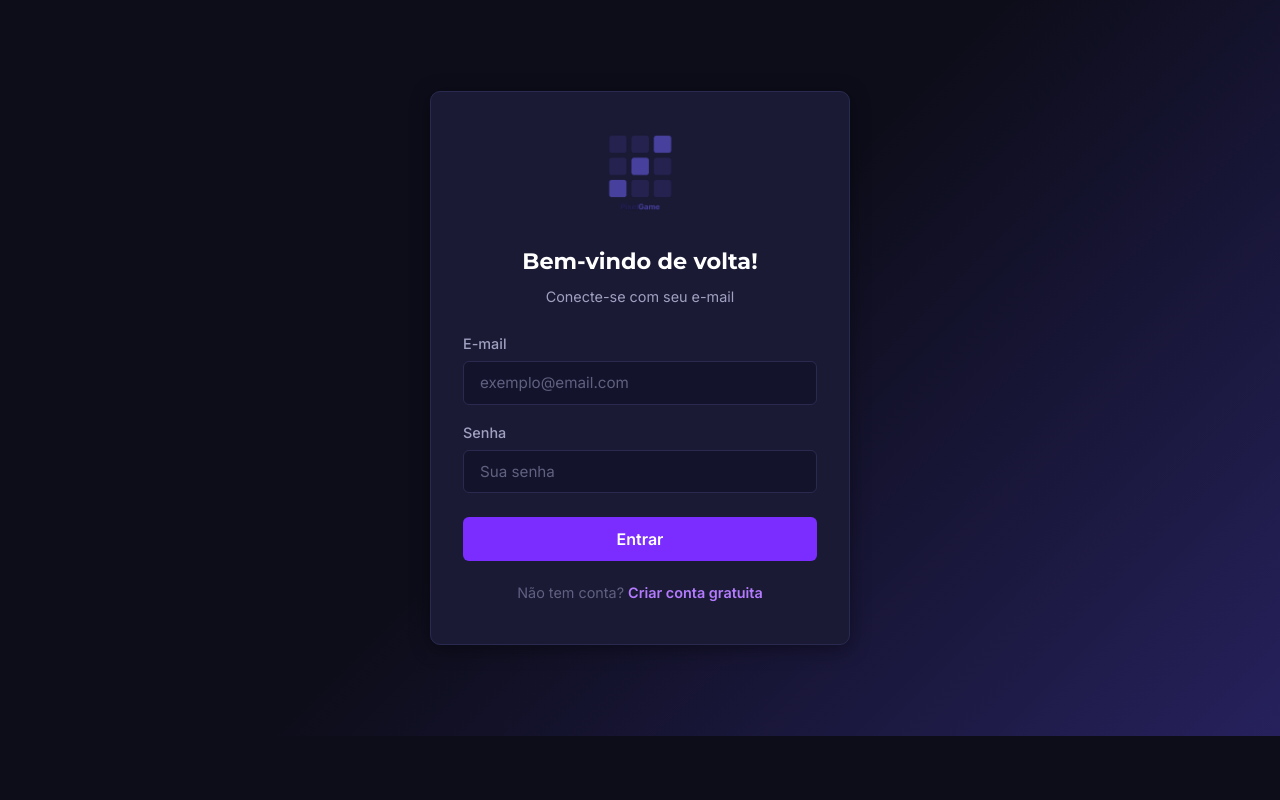
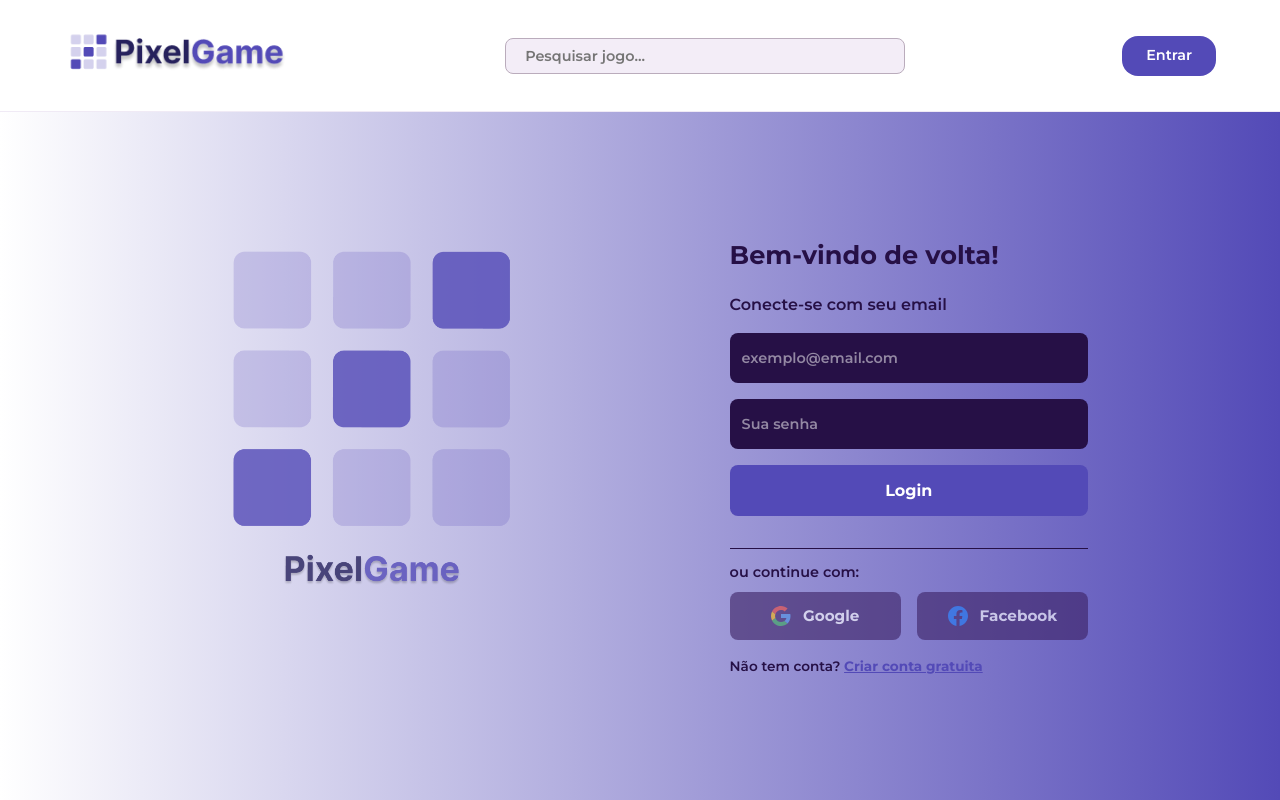
Before and after one commit to rosanadev/A3-PixelGame, a React (Vite) app in the folder src/: page /login in a window 1280 px wide. Built offline with nearby package versions, Linux system fonts and the light colour scheme; no server answers.

Commit message:
feat(login): Alterando página de login

```diff
--- a/src/src/pages/LoginPage.css
+++ b/src/src/pages/LoginPage.css
@@ -1,71 +1,280 @@
 .login-page {
-  min-height: calc(100vh - 64px);
+  display: flex;
+  flex-direction: column;
+  min-height: 100vh;
+  font-family: 'Montserrat', sans-serif;
+  background: white;
+  color: #261046;
+}
+
+.login-header {
+  height: 7rem;
+  background: white;
   display: flex;
   align-items: center;
   justify-content: center;
-  padding: 2rem 1rem;
-  background: linear-gradient(135deg, var(--bg-primary) 50%, #26215c);
+  width: 100%;
+  border-bottom: 1px solid #f0eaf5;
+  box-shadow: 0 1px 4px rgba(83,74,183,0.08);
 }
 
-.login-card {
-  width: 100%;
-  max-width: 420px;
-  padding: 2.5rem 2rem;
+.login-nav {
+  display: flex;
+  width: 90%;
+  max-width: 1280px;
+  align-items: center;
+  justify-content: space-between;
+  gap: 1rem;
 }
 
-.login-logo {
-  text-align: center;
-  margin-bottom: 1.5rem;
-}
-.login-logo-img {
-  max-height: 80px;
+.login-nav-logo {
+  height: 48px;
   object-fit: contain;
 }
 
-.login-title {
-  font-family: var(--font-main);
-  font-size: 1.4rem;
+.login-nav-search {
+  flex: 1;
+  max-width: 400px;
+}
+
+.login-search-bar {
+  width: 100%;
+  border-radius: 0.5rem;
+  border: 1px solid #BAACBC;
+  padding: 0.5rem 1.2rem;
+  background: #F3EDF7;
+  font-family: 'Montserrat', sans-serif;
+  font-size: 0.9rem;
+  color: #261046;
+  outline: none;
+  transition: border-color 0.2s;
+}
+.login-search-bar:focus {
+  border-color: #534AB7;
+}
+
+.login-nav-actions {
+  display: flex;
+  align-items: center;
+  gap: 0.5rem;
+}
+
+.login-btn-purple {
+  background: #534AB7;
+  color: white;
+  height: 2.5rem;
+  padding: 0 1.5rem;
+  border-radius: 1rem;
+  border: none;
+  cursor: pointer;
+  font-family: 'Montserrat', sans-serif;
+  font-weight: 600;
+  font-size: 0.9rem;
+  transition: background 0.2s;
+  display: inline-flex;
+  align-items: center;
+}
+.login-btn-purple:hover {
+  background: #3B2063;
+}
+
+.login-main {
+  flex: 1;
+  background: linear-gradient(to right, white, #534AB7);
+  display: flex;
+  align-items: center;
+}
+
+.login-container {
+  display: flex;
+  align-items: flex-start;
+  justify-content: space-between;
+  margin: 5% 15%;
+  width: 70%;
+  gap: 2rem;
+}
+
+.login-col-logo {
+  width: 40%;
+  display: flex;
+  align-items: center;
+  justify-content: center;
+}
+
+.login-main-logo {
+  max-width: 100%;
+  object-fit: contain;
+}
+
+.login-col-form {
+  width: 40%;
+  display: flex;
+  flex-direction: column;
+  gap: 0;
+}
+
+.login-alert {
+  background: rgba(231, 76, 60, 0.1);
+  border: 1px solid #e74c3c;
+  color: #c0392b;
+  padding: 0.75rem 1rem;
+  border-radius: 0.5rem;
+  font-size: 0.9rem;
+  margin-bottom: 1rem;
+}
+
+.login-form {
+  display: flex;
+  flex-direction: column;
+  gap: 1rem;
+}
+
+.login-greeting {
+  font-size: 1.6rem;
   font-weight: 700;
-  text-align: center;
-  margin-bottom: 0.3rem;
+  color: #261046;
+  margin: 0;
 }
 
 .login-subtitle {
-  color: var(--text-secondary);
-  text-align: center;
-  font-size: 0.9rem;
-  margin-bottom: 1.5rem;
+  font-size: 1rem;
+  font-weight: 400;
+  color: #261046;
+  margin: 0;
 }
 
-.form-group {
-  margin-bottom: 1rem;
-}
-.form-group label {
-  display: block;
-  margin-bottom: 0.4rem;
-  font-size: 0.9rem;
-  color: var(--text-secondary);
-  font-weight: 500;
+.login-field {
+  display: flex;
+  flex-direction: column;
 }
 
-.login-submit-btn {
+.login-email-input {
+  background-color: #261046;
+  color: white;
+  border-radius: 0.5rem;
+  padding: 1rem 0.75rem;
   width: 100%;
-  justify-content: center;
-  padding: 0.75rem;
-  font-size: 1rem;
-  margin-top: 0.5rem;
+  border: none;
+  font-family: 'Montserrat', sans-serif;
+  font-size: 0.9rem;
+  outline: none;
+  transition: box-shadow 0.2s;
+}
+.login-email-input:focus {
+  box-shadow: 0 0 0 3px rgba(83,74,183,0.4);
+}
+.login-email-input::placeholder {
+  color: rgba(255,255,255,0.5);
 }
 
-.login-register {
-  text-align: center;
-  margin-top: 1.2rem;
-  color: var(--text-muted);
+.login-button {
+  background: #534AB7;
+  color: white;
+  border-radius: 0.5rem;
+  padding: 1rem 0;
+  width: 100%;
+  border: none;
+  font-family: 'Montserrat', sans-serif;
+  font-weight: 700;
+  font-size: 1rem;
+  cursor: pointer;
+  display: flex;
+  align-items: center;
+  justify-content: center;
+  gap: 0.5rem;
+  transition: background 0.2s;
+}
+.login-button:hover {
+  background: #3B2063;
+}
+.login-button:disabled {
+  opacity: 0.7;
+  cursor: not-allowed;
+}
+
+.login-spinner {
+  display: inline-block;
+  width: 16px;
+  height: 16px;
+  border: 2px solid rgba(255,255,255,0.3);
+  border-top-color: white;
+  border-radius: 50%;
+  animation: spin 0.7s linear infinite;
+}
+@keyframes spin { to { transform: rotate(360deg); } }
+
+.login-line {
+  height: 1px;
+  width: 100%;
+  background: #261046;
+  margin-top: 2rem;
+}
+
+.login-or {
+  margin: 0.75rem 0 0.5rem;
   font-size: 0.9rem;
+  color: #261046;
 }
-.login-register a {
-  color: var(--purple-light);
-  font-weight: 600;
+
+.login-social {
+  display: flex;
+  justify-content: space-between;
+  gap: 1rem;
 }
-.login-register a:hover {
-  color: var(--purple-hover);
+
+.login-social-button {
+  display: flex;
+  align-items: center;
+  justify-content: center;
+  gap: 0.75rem;
+  background: #3B2063;
+  color: white;
+  border-radius: 0.5rem;
+  padding: 0.85rem 0;
+  width: 50%;
+  border: none;
+  font-family: 'Montserrat', sans-serif;
+  font-weight: 700;
+  font-size: 0.95rem;
+  cursor: pointer;
+  transition: background 0.2s, opacity 0.2s;
 }
+.login-social-button:hover:not(:disabled) {
+  background: #261046;
+}
+.login-social-button:disabled {
+  opacity: 0.6;
+  cursor: not-allowed;
+}
+
+.login-register-link {
+  margin-top: 1rem;
+  font-size: 0.85rem;
+  color: #261046;
+}
+.login-register-link a {
+  color: #534AB7;
+  font-weight: 700;
+  text-decoration: underline;
+}
+.login-register-link a:hover {
+  color: #3B2063;
+}
+
+@media (max-width: 768px) {
+  .login-container {
+    flex-direction: column;
+    margin: 2rem 1.5rem;
+    width: auto;
+    align-items: center;
+  }
+  .login-col-logo {
+    width: 60%;
+  }
+  .login-col-form {
+    width: 100%;
+  }
+  .login-nav-search {
+    display: none;
+  }
+}
--- a/src/src/pages/LoginPage.jsx
+++ b/src/src/pages/LoginPage.jsx
@@ -2,6 +2,7 @@ import { useState } from 'react';
 import { useNavigate, useLocation, Link } from 'react-router-dom';
 import { useAuth } from '../context/AuthContext';
 import logoVertical from '../img/login/logo-vertical.png';
+import logoHorizontal from '../img/login/logo-horizontal.png';
 import './LoginPage.css';
 
 export default function LoginPage() {
@@ -34,28 +35,58 @@ export default function LoginPage() {
 
   return (
     <div className="login-page">
-      <div className="login-card card">
 
-        <div className="login-logo">
-          <img src={logoVertical} alt="PixelGame" className="login-logo-img" />
+      <header className="login-header">
+        <nav className="login-nav">
+          <Link to="/" aria-label="PixelGame - Página inicial">
+            <img src={logoHorizontal} alt="PixelGame" className="login-nav-logo" />
+          </Link>
+          <form className="login-nav-search" role="search">
+            <label htmlFor="nav-search" className="sr-only">Pesquisar jogo</label>
+            <input
+              id="nav-search"
+              type="text"
+              placeholder="Pesquisar jogo..."
+              className="login-search-bar"
+              aria-label="Pesquisar jogo"
+            />
+          </form>
+          <div className="login-nav-actions">
+            <Link to="/login" className="login-btn-purple">Entrar</Link>
+          </div>
+        </nav>
+      </header>
+
+      <main className="login-main">
+        <div className="login-container">
+
+          <div className="login-col-logo">
+            <img src={logoVertical} alt="PixelGame logo" className="login-main-logo" />
           </div>
 
-        <h1 className="login-title">Bem-vindo de volta!</h1>
-        <p className="login-subtitle">Conecte-se com seu e-mail</p>
+          <div className="login-col-form">
 
             {error && (
-          <div className="alert alert-error" role="alert" aria-live="assertive">
+              <div className="login-alert" role="alert" aria-live="assertive">
                 {error}
               </div>
             )}
 
-        <form onSubmit={handleSubmit} noValidate aria-label="Formulário de login">
-          <div className="form-group">
-            <label htmlFor="email">E-mail</label>
+            <form
+              className="login-form"
+              onSubmit={handleSubmit}
+              noValidate
+              aria-label="Formulário de login"
+            >
+              <h1 className="login-greeting">Bem-vindo de volta!</h1>
+              <h2 className="login-subtitle">Conecte-se com seu email</h2>
+
+              <div className="login-field">
+                <label htmlFor="email" className="sr-only">E-mail</label>
                 <input
                   id="email"
                   type="email"
-              className="input-field"
+                  className="login-email-input"
                   placeholder="exemplo@email.com"
                   value={email}
                   onChange={(e) => setEmail(e.target.value)}
@@ -65,12 +96,12 @@ export default function LoginPage() {
                 />
               </div>
 
-          <div className="form-group">
-            <label htmlFor="senha">Senha</label>
+              <div className="login-field">
+                <label htmlFor="senha" className="sr-only">Senha</label>
                 <input
                   id="senha"
                   type="password"
-              className="input-field"
+                  className="login-email-input"
                   placeholder="Sua senha"
                   value={senha}
                   onChange={(e) => setSenha(e.target.value)}
@@ -82,22 +113,56 @@ export default function LoginPage() {
 
               <button
                 type="submit"
-            className="btn btn-primary login-submit-btn"
+                className="login-button"
                 disabled={loading}
                 aria-busy={loading}
               >
                 {loading
-              ? <><span className="spinner" aria-hidden="true" /> Entrando...</>
-              : 'Entrar'
+                  ? <><span className="login-spinner" aria-hidden="true" /> Entrando...</>
+                  : 'Login'
                 }
               </button>
             </form>
 
-        <p className="login-register">
+            <div className="login-line" aria-hidden="true" />
+            <p className="login-or">ou continue com:</p>
+
+            <div className="login-social">
+              <button
+                className="login-social-button"
+                type="button"
+                aria-label="Entrar com Google (em breve)"
+                disabled
+              >
+                <svg width="20" height="20" viewBox="0 0 24 24" aria-hidden="true">
+                  <path fill="#EA4335" d="M5.26620003,9.76452941 C6.19878754,6.93863203 8.85444915,4.90909091 12,4.90909091 C13.6909091,4.90909091 15.2181818,5.50909091 16.4181818,6.49090909 L19.9090909,3 C17.7818182,1.14545455 15.0545455,0 12,0 C7.27006974,0 3.1977497,2.69829785 1.23999023,6.65002441 L5.26620003,9.76452941 Z"/>
+                  <path fill="#34A853" d="M16.0407269,18.0125889 C14.9509167,18.7163016 13.5660892,19.0909091 12,19.0909091 C8.86648613,19.0909091 6.21911939,17.076871 5.27698177,14.2678769 L1.23746264,17.3349879 C3.19279051,21.2936293 7.26500293,24 12,24 C14.9328362,24 17.7353462,22.9573905 19.834192,20.9995801 L16.0407269,18.0125889 Z"/>
+                  <path fill="#4A90E2" d="M19.834192,20.9995801 C21.9955846,18.9520994 23.4109842,15.9764055 23.4109842,12 C23.4109842,11.2472153 23.2981769,10.4743042 23.1169999,9.74974609 L12,9.74974609 L12,14.4531498 L18.4274934,14.4531498 C18.1360455,16.0328376 17.2235204,17.2369132 16.0407269,18.0125889 L19.834192,20.9995801 Z"/>
+                  <path fill="#FBBC05" d="M5.27698177,14.2678769 C5.03832634,13.556323 4.90909091,12.7937589 4.90909091,12 C4.90909091,11.2182781 5.03443647,10.4668121 5.26620003,9.76452941 L1.23999023,6.65002441 C0.43658717,8.26043162 0,10.0753848 0,12 C0,13.9195484 0.444780743,15.7301709 1.23746264,17.3349879 L5.27698177,14.2678769 Z"/>
+                </svg>
+                <span>Google</span>
+              </button>
+              <button
+                className="login-social-button"
+                type="button"
+                aria-label="Entrar com Facebook (em breve)"
+                disabled
+              >
+                <svg width="20" height="20" viewBox="0 0 24 24" aria-hidden="true">
+                  <path fill="#1877F2" d="M24 12.073c0-6.627-5.373-12-12-12s-12 5.373-12 12c0 5.99 4.388 10.954 10.125 11.854v-8.385H7.078v-3.47h3.047V9.43c0-3.007 1.792-4.669 4.533-4.669 1.312 0 2.686.235 2.686.235v2.953H15.83c-1.491 0-1.956.925-1.956 1.874v2.25h3.328l-.532 3.47h-2.796v8.385C19.612 23.027 24 18.062 24 12.073z"/>
+                </svg>
+                <span>Facebook</span>
+              </button>
+            </div>
+
+            <p className="login-register-link">
               Não tem conta?{' '}
               <Link to="/register">Criar conta gratuita</Link>
             </p>
           </div>
+
+        </div>
+      </main>
     </div>
   );
 }
```
Lines whose indentation alone changed are shown as unchanged.
